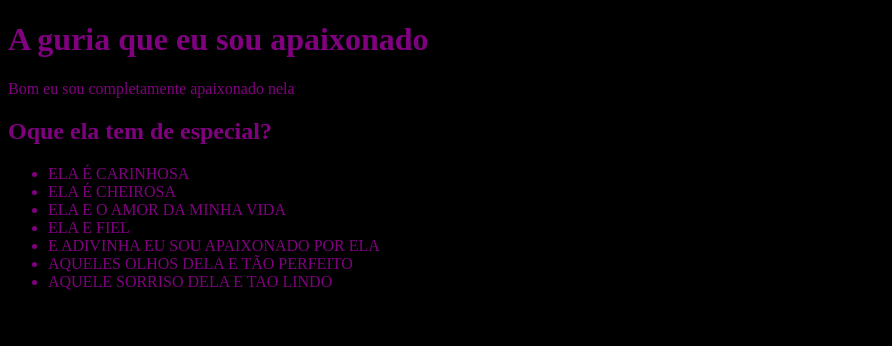
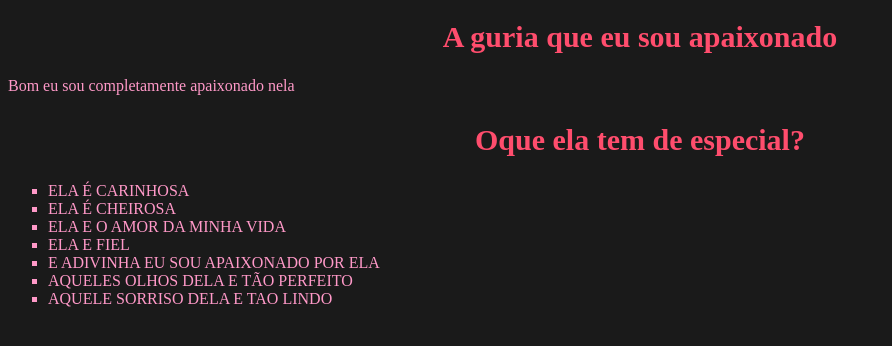
Before and after one commit to rafaelloran120-glitch/mercadolivre, a plain HTML site: page index.html in a window 1280 px wide. Shown: the whole page, without its empty margins (0-892 px from the left). Drawn offline with Linux system fonts and the light colour scheme.

Commit message:
Update style.css

```diff
--- a/style.css
+++ b/style.css
@@ -1,4 +1,23 @@
 body {
-  background-color: black;
-  color: purple;
+  background-color: #1a1a1a;
+  color: #ff99c8;
 }
+h1 , h2 {
+  color:#ff4d6d;
+
+  text-align: center;
+  font-size:30px;
+}
+
+p {
+  font-size:18;
+  text-align:justify;
+  line-height:1.5;
+}
+ul {
+  list-style-type:square;
+  padding-buttum:5px;
+}
+li {
+  margin-buttom:5px;
+}
```
